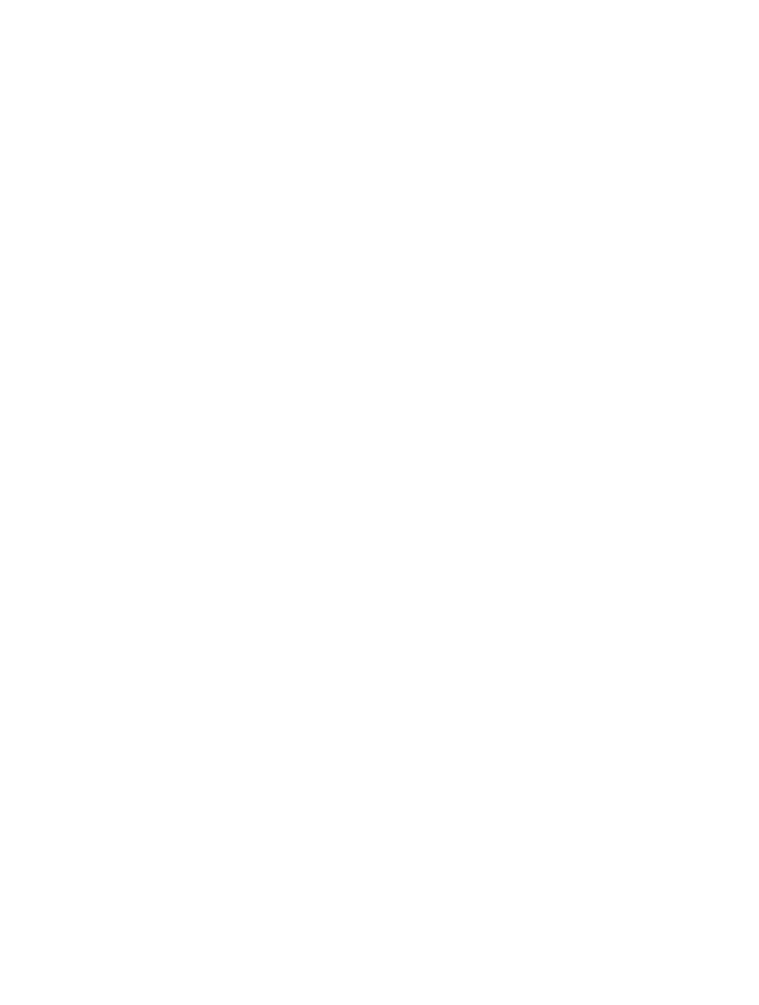
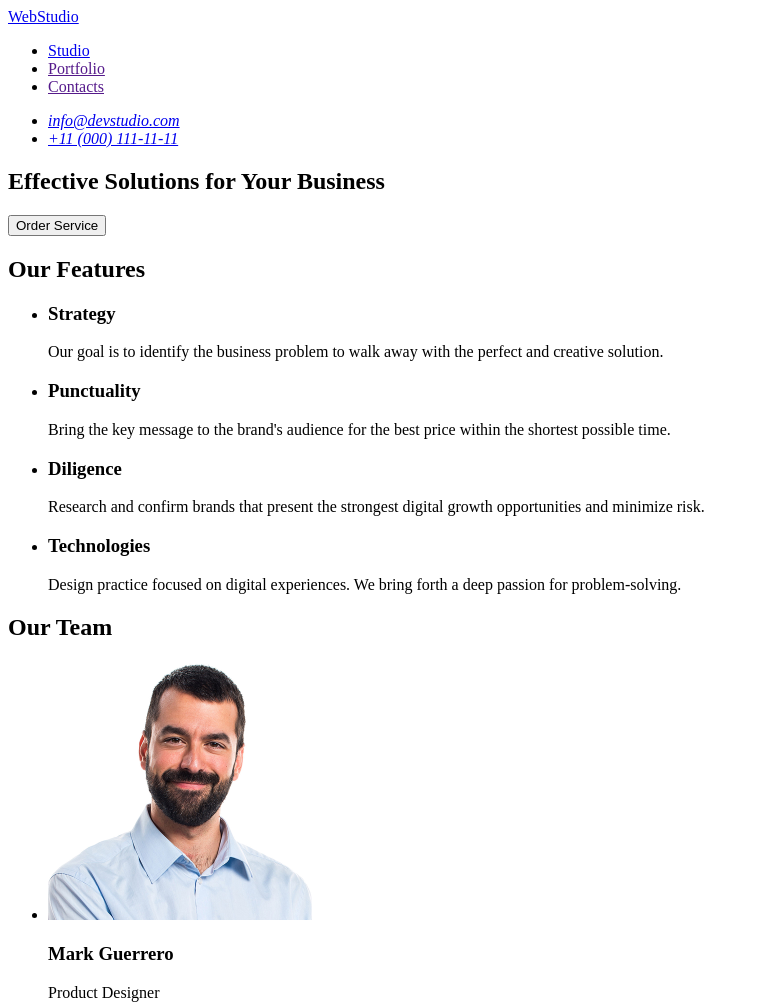
Before and after one commit to YuriyMBoyko/goit-markup-hw-01, a plain HTML site: page index.html in a window 1280 px wide. Shown: the top 1005 px of the page, without its empty margins (0-759 px from the left). Before the commit the page ends 800 px from the top, so only its background shows below. Drawn offline with Linux system fonts and the light colour scheme.

Commit message:
Prepare index.html, add images

```diff
--- a/index.html
+++ b/index.html
@@ -1,13 +1,118 @@
 <!doctype html>
 <html lang="en">
   <head>
-    <meta charset="utf-8" />
-    <meta name="viewport" content="width=device-width, initial-scale=1.0" />
-    <title>Document</title>
+    <meta charset="utf-8">
+    <meta name="viewport" content="width=device-width, initial-scale=1.0">
+    <meta
+      name="description"
+      content="WebStudio - Effective Solutions for Your Business">
+    <title>WebStudio - Effective Solutions for Your Business</title>
   </head>
   <body>
-    <header></header>
-    <main></main>
-    <footer></footer>
+    <header>
+      <nav>
+        <a href="./index.html">WebStudio</a>
+        <ul>
+          <li>
+            <a href="./index.html">Studio</a>
+          </li>
+          <li>
+            <a href="">Portfolio</a>
+          </li>
+          <li>
+            <a href="">Contacts</a>
+          </li>
+        </ul>
+      </nav>
+      <address>
+        <ul>
+          <li>
+            <a href="mailto:info@devstudio.com">info@devstudio.com</a>
+          </li>
+          <li>
+            <a href="tel:+110001111111">+11 (000) 111-11-11</a>
+          </li>
+        </ul>
+      </address>
+    </header>
+    <main>
+      <section>
+        <h1>Effective Solutions for Your Business</h1>
+        <button type="button">Order Service</button>
+      </section>
+      <section>
+        <h2>Our Features</h2>
+        <ul>
+          <li>
+            <h3>Strategy</h3>
+            <p>
+              Our goal is to identify the business problem to walk away with the
+              perfect and creative solution.
+            </p>
+          </li>
+          <li>
+            <h3>Punctuality</h3>
+            <p>
+              Bring the key message to the brand's audience for the best price
+              within the shortest possible time.
+            </p>
+          </li>
+          <li>
+            <h3>Diligence</h3>
+            <p>
+              Research and confirm brands that present the strongest digital
+              growth opportunities and minimize risk.
+            </p>
+          </li>
+          <li>
+            <h3>Technologies</h3>
+            <p>
+              Design practice focused on digital experiences. We bring forth a
+              deep passion for problem-solving.
+            </p>
+          </li>
+        </ul>
+      </section>
+      <section>
+        <h2>Our Team</h2>
+        <ul>
+          <li>
+            <a href="./images/team-01.jpg">
+              <img src="./images/team-01.jpg" alt="This is a photo of Mark Guerrero" width="264">
+            </a>
+            <h3>Mark Guerrero</h3>
+            <p>Product Designer</p>
+          </li>
+          <li>
+            <a href="./images/team-02.jpg">
+              <img src="./images/team-02.jpg" alt="This is a photo of Tom Ford" width="264">
+            </a>
+            <h3>Tom Ford</h3>
+            <p>Frontend Developer</p>
+          </li>
+          <li>
+            <a href="./images/team-03.jpg">
+              <img src="./images/team-03.jpg" alt="This is a photo of Camila Garcia" width="264">
+            </a>
+            <h3>Camila Garcia</h3>
+            <p>Marketing</p>
+          </li>
+          <li>
+            <a href="./images/team-04.jpg">
+              <img src="./images/team-04.jpg" alt="This is a photo of Daniel Wilson" width="264">
+            </a>
+            <h3>Daniel Wilson</h3>
+            <p>UI Designer</p>
+          </li>
+        </ul>
+      </section>
+    </main>
+    <footer>
+      <a href="./index.html">WebStudio</a>
+      <p>
+        Increase the flow of customers and sales for your business with digital
+        marketing &amp; growth solutions.
+      </p>
+    </footer>
   </body>
 </html>
```
Also changed, not shown: images/team-01.jpg (added), images/team-02.jpg (added), images/team-03.jpg (added), images/team-04.jpg (added).
